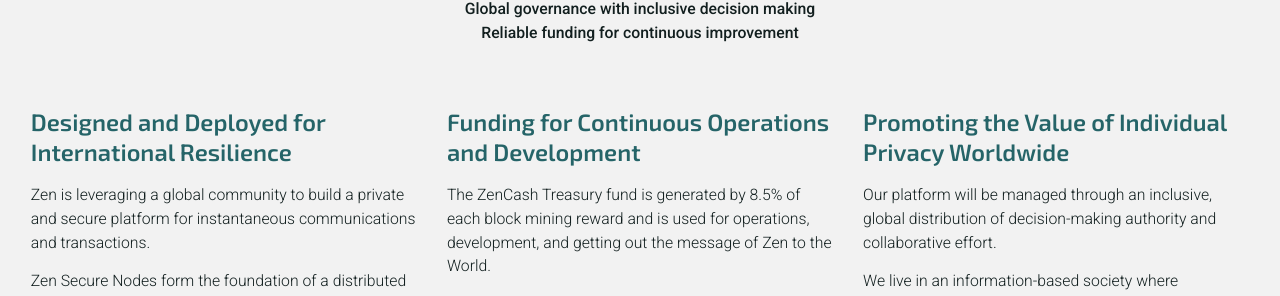
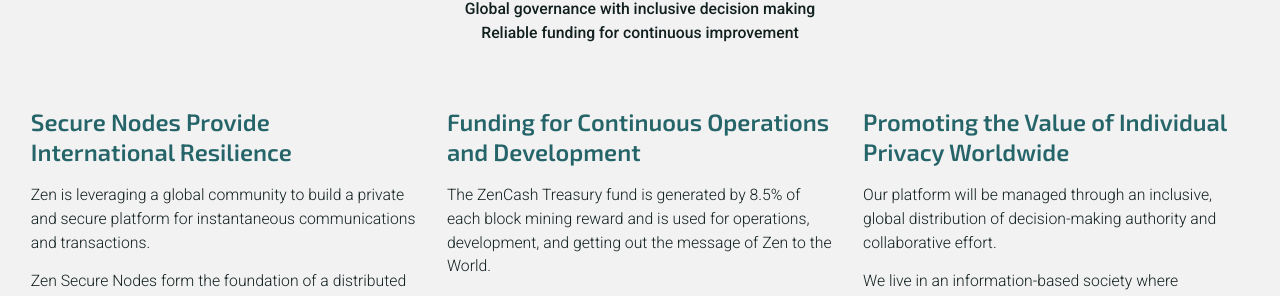
Before and after one commit to tarrenj/website, a Jekyll site: the page built from index.html, in a window 1280 px wide and 900 px high, scrolled down 1601 px. Shown: the part 153-449 px from the top of the window. Built offline with Jekyll 4.4.1, drawn with Linux system fonts in a browser that asks for light colours; the list of posts is cut into pages by our own code.

Commit message:
Reduce repetition

```diff
--- a/index.html
+++ b/index.html
@@ -85,7 +85,7 @@
     </div>
     <div class="row mt-5">
       <div class="col-md-4">
-        <h4>Designed and Deployed for International Resilience</h4>
+        <h4>Secure Nodes Provide International Resilience</h4>
         <p>Zen is leveraging a global community to build a private and secure platform for instantaneous communications and transactions.</p>
         <p>Zen Secure Nodes form the foundation of a distributed and resilient network for accessibility and usability anywhere in the world.</p>
         <p>Secure Nodes will enable fully encrypted communications and network obfuscation so end-user activity is protected.</p>
```
Also changed, not shown: 2 other files.
